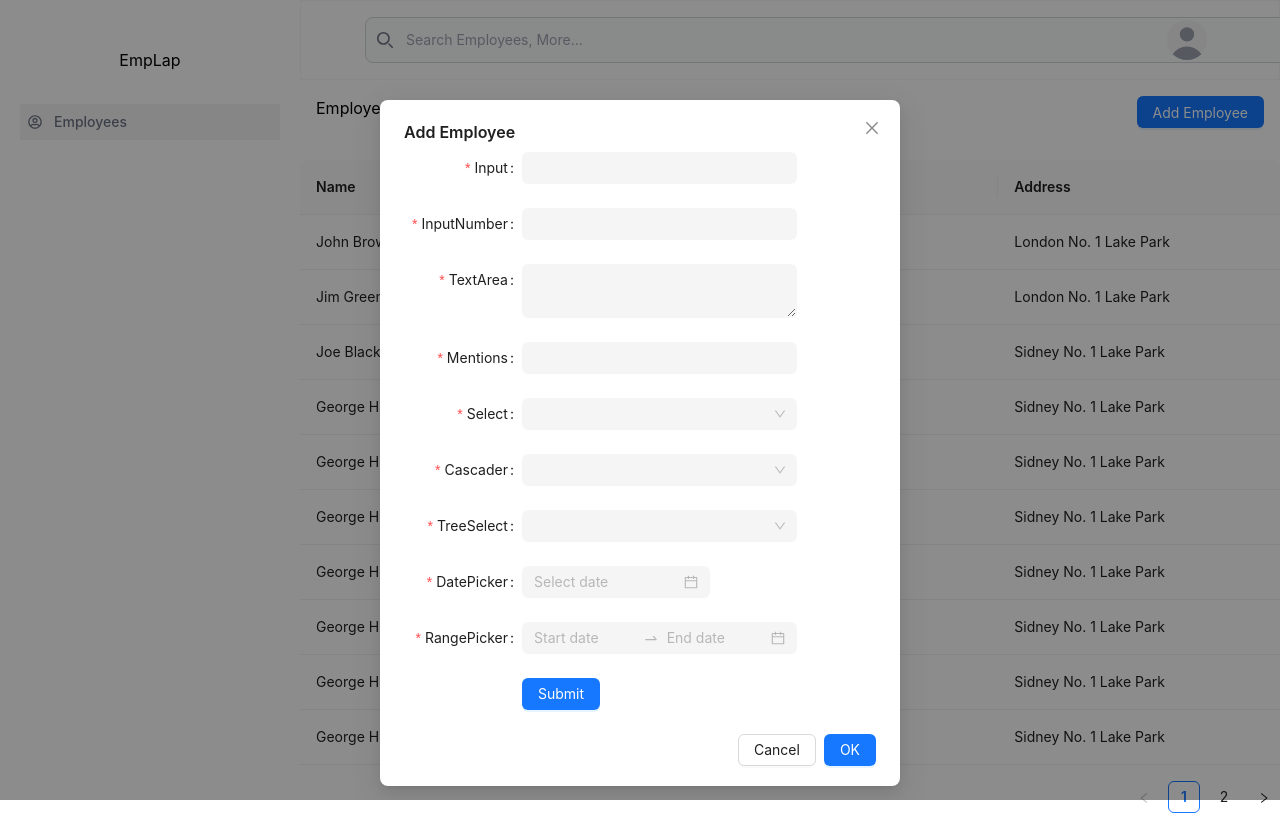
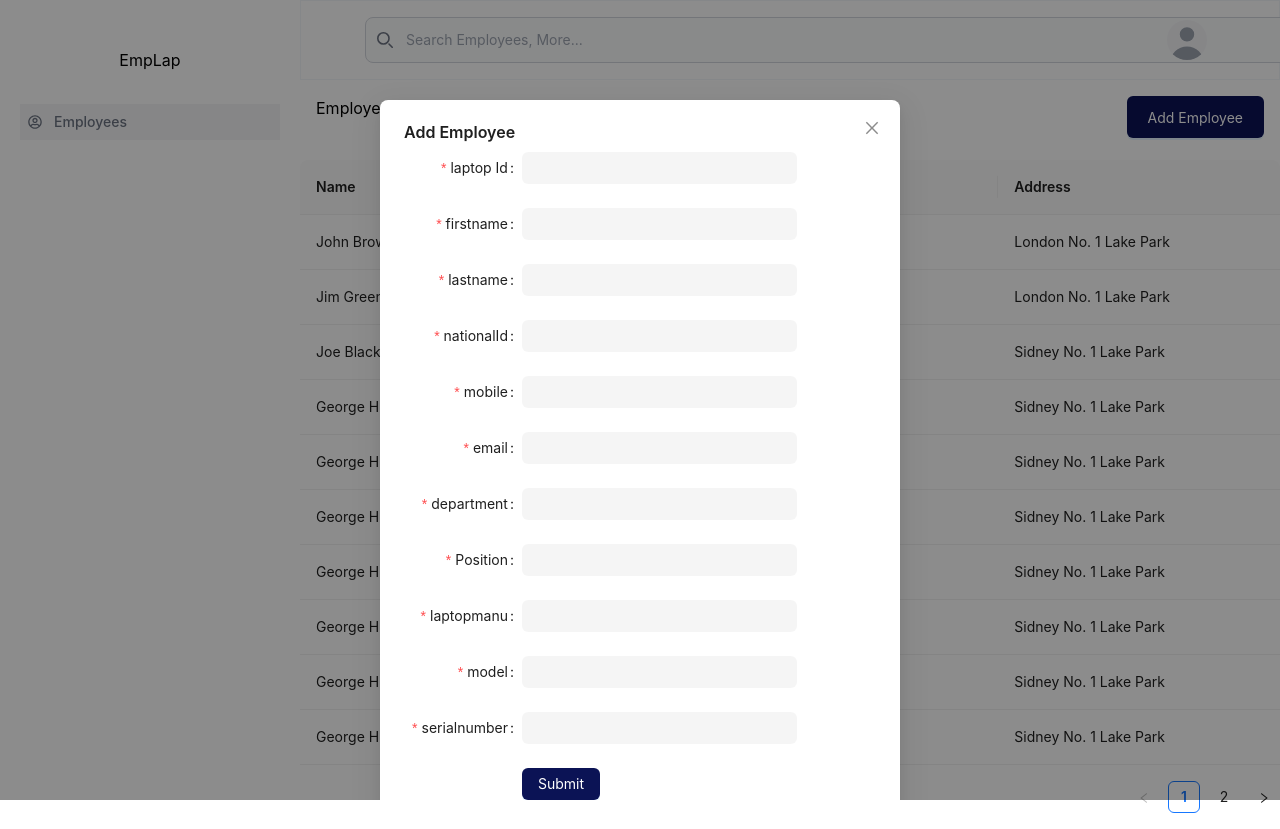
Before and after one commit to hyguette-murinda/restful_fe, a React (Create React App) app: page /employee in a window 1280 px wide. Both pictures are taken after a click on the button "Add Employee". Shown: the top 829 px of the page. Built offline with nearby package versions, Linux system fonts and the light colour scheme.

Commit message:
emplap updated

```diff
--- a/src/components/Modal.jsx
+++ b/src/components/Modal.jsx
@@ -5,7 +5,7 @@ const AddModal = () => {
     const [open, setOpen] = useState(false);
   return (
     <div className='flex justify-end'>
-      <Button type="primary" onClick={() => setOpen(true)}>
+      <Button type="primary" onClick={() => setOpen(true)} className='bg-[#0B1355] p-5'>
         Add Employee
       </Button>
       <Modal
--- a/src/components/employeeForm.jsx
+++ b/src/components/employeeForm.jsx
@@ -38,12 +38,12 @@ const EmployeeForm = () => (
     }}
   >
     <Form.Item
-      label="Input"
-      name="Input"
+      label="laptop Id"
+      name="laptop Id"
       rules={[
         {
           required: true,
-          message: 'Please input!',
+          message: 'Please laptopid!',
         },
       ]}
     >
@@ -51,12 +51,12 @@ const EmployeeForm = () => (
     </Form.Item>
 
     <Form.Item
-      label="InputNumber"
-      name="InputNumber"
+      label="firstname"
+      name="firstname"
       rules={[
         {
           required: true,
-          message: 'Please input!',
+          message: 'Please firstname!',
         },
       ]}
     >
@@ -68,25 +68,26 @@ const EmployeeForm = () => (
     </Form.Item>
 
     <Form.Item
-      label="TextArea"
-      name="TextArea"
+      label="lastname"
+      name="lastname"
       rules={[
         {
           required: true,
-          message: 'Please input!',
+          message: 'Please lastname!',
         },
       ]}
     >
-      <Input.TextArea />
+      <Mentions />
+      {/* <Input.TextArea /> */}
     </Form.Item>
 
     <Form.Item
-      label="Mentions"
-      name="Mentions"
+      label="nationalId"
+      name="nationalId"
       rules={[
         {
           required: true,
-          message: 'Please input!',
+          message: 'Please national id!',
         },
       ]}
     >
@@ -94,68 +95,95 @@ const EmployeeForm = () => (
     </Form.Item>
 
     <Form.Item
-      label="Select"
-      name="Select"
+      label="mobile"
+      name="mobile"
       rules={[
         {
           required: true,
-          message: 'Please input!',
+          message: 'Please email!',
         },
       ]}
     >
-      <Select />
+      {/* <Select /> */}
+      <Mentions />
     </Form.Item>
 
     <Form.Item
-      label="Cascader"
-      name="Cascader"
+      label="email"
+      name="email"
       rules={[
         {
           required: true,
-          message: 'Please input!',
+          message: 'Please enter email!',
         },
       ]}
     >
-      <Cascader />
+      {/* <Cascader /> */}
+      <Mentions />
     </Form.Item>
 
     <Form.Item
-      label="TreeSelect"
-      name="TreeSelect"
+      label="department"
+      name="department"
       rules={[
         {
           required: true,
-          message: 'Please input!',
+          message: 'Please enter department!',
         },
       ]}
     >
-      <TreeSelect />
+      {/* <TreeSelect /> */}
+      <Mentions />
     </Form.Item>
 
     <Form.Item
-      label="DatePicker"
-      name="DatePicker"
+      label="Position"
+      name="Position"
       rules={[
         {
           required: true,
-          message: 'Please input!',
+          message: 'Please enter position!',
         },
       ]}
     >
-      <DatePicker />
+      <Mentions />
+      {/* <DatePicker /> */}
     </Form.Item>
-
     <Form.Item
-      label="RangePicker"
-      name="RangePicker"
+      label="laptopmanu"
+      name="laptopmanu"
       rules={[
         {
           required: true,
-          message: 'Please input!',
+          message: 'Please enter pc manufacturer!',
         },
       ]}
     >
-      <RangePicker />
+      <Mentions />
+      </Form.Item>
+      <Form.Item
+      label="model"
+      name="model"
+      rules={[
+        {
+          required: true,
+          message: 'Please enter model!',
+        },
+      ]}
+    >
+      <Mentions />
+      </Form.Item>
+      <Form.Item
+      label="serialnumber"
+      name="serialnumber"
+      rules={[
+        {
+          required: true,
+          message: 'Please enter serial number!',
+        },
+      ]}
+    >
+      <Mentions />
     </Form.Item>
 
     <Form.Item
@@ -164,7 +192,7 @@ const EmployeeForm = () => (
         span: 16,
       }}
     >
-      <Button type="primary" htmlType="submit">
+      <Button type="primary" htmlType="submit" className='bg-[#0B1355]'>
         Submit
       </Button>
     </Form.Item>
```
